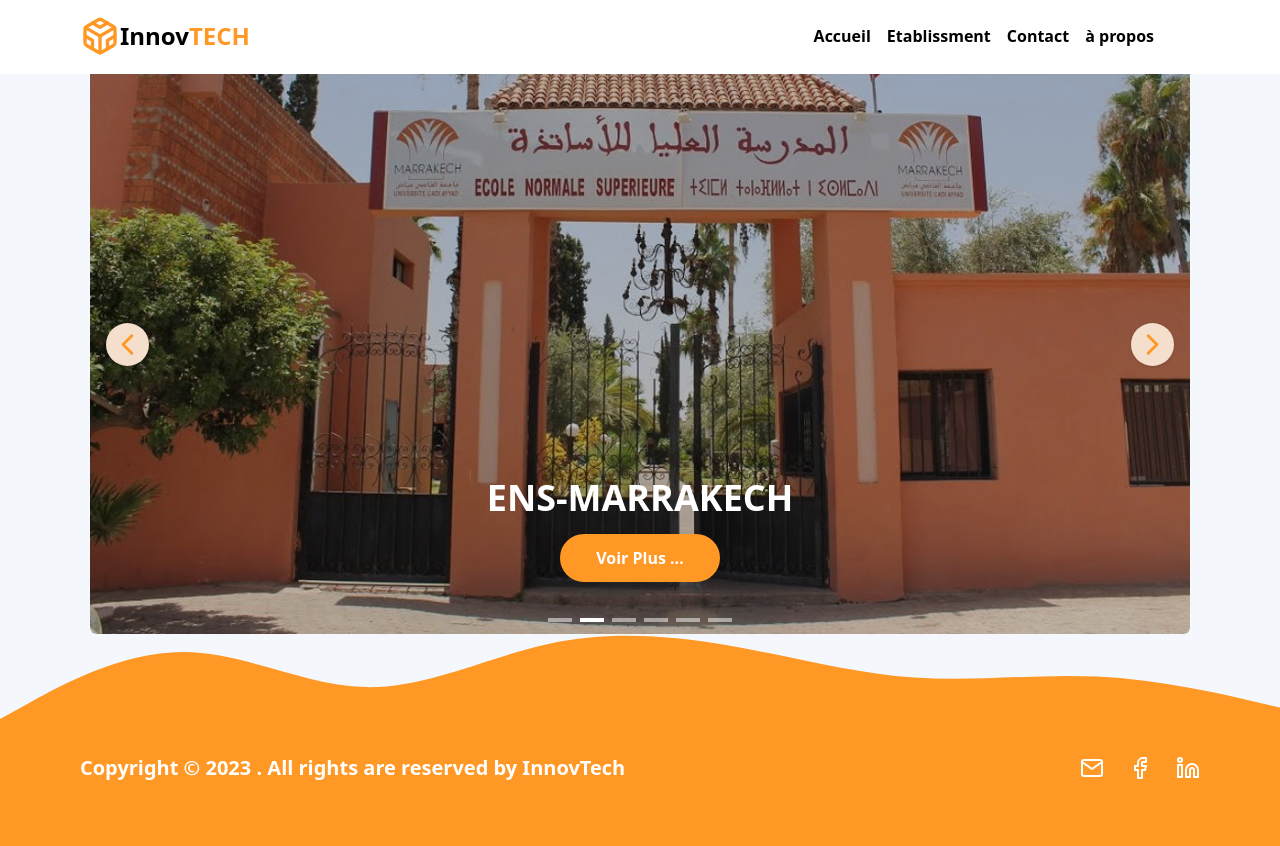
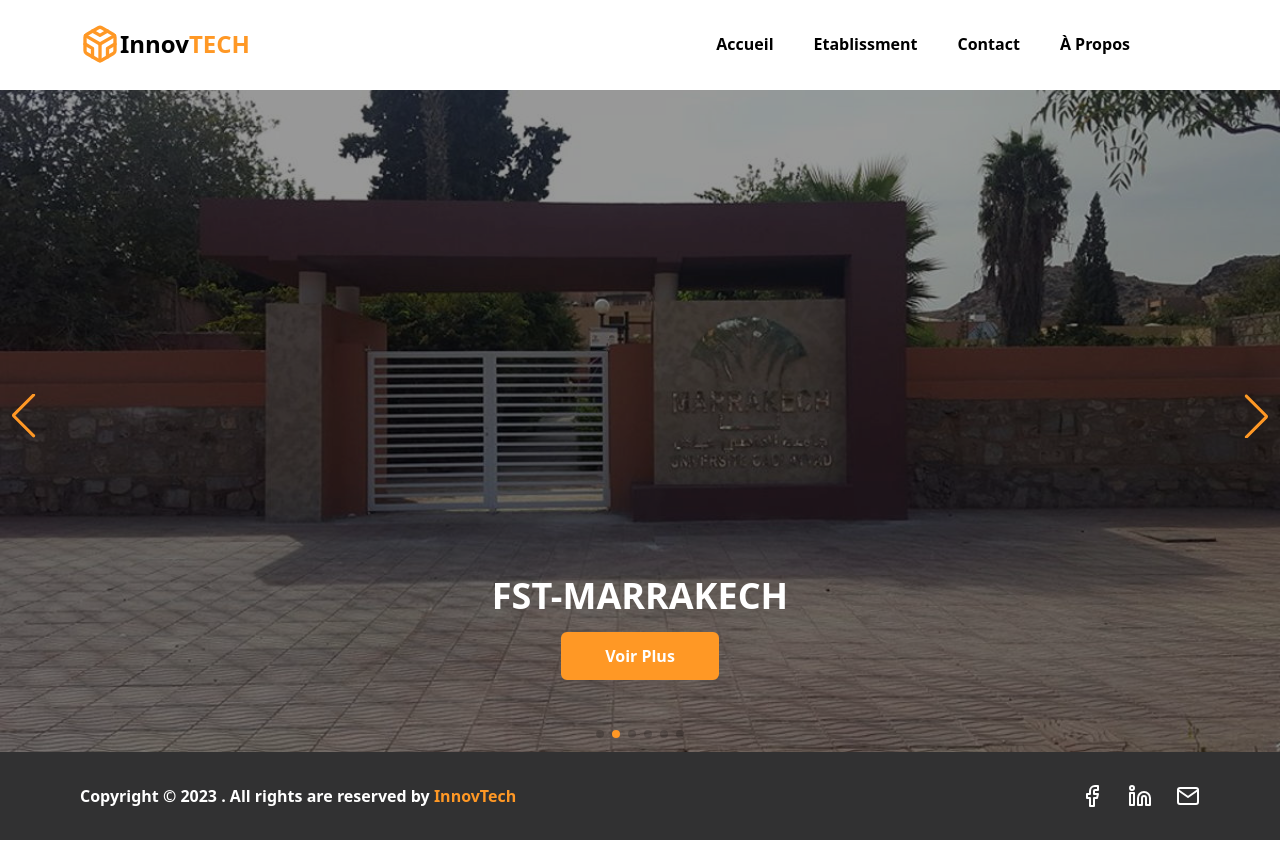
Before and after one commit to salahelfatimi/InnovTech, a Next.js app: page /components/Home/carousel in a window 1280 px wide. Built offline with nearby package versions, Linux system fonts and the light colour scheme.

Commit message:
update homepage design

```diff
--- a/package.json
+++ b/package.json
@@ -19,7 +19,8 @@
     "react-feather": "^2.0.10",
     "react-hot-toast": "^2.4.1",
     "react-leaflet": "^4.2.1",
-    "resend": "^2.0.0"
+    "resend": "^2.0.0",
+    "swiper": "^11.0.5"
   },
   "devDependencies": {
     "autoprefixer": "^10.0.1",
--- a/src/components/footer.jsx
+++ b/src/components/footer.jsx
@@ -2,28 +2,18 @@ import { Facebook, Linkedin, Mail  } from "react-feather"
 export default function Footer(){
     return(
         <>
-            <div className=" relative py-16 text-white ">
-
-                <img className=" absolute z-0 bottom-0 sm:block lg:hidden" src="/icon/wave-haikeiTablet.svg" alt="" />
-                <img className=" absolute z-0 bottom-0 block sm:hidden" src="/icon/wave-haikeiPhone.svg" alt="" />
-
-                <img className=" absolute z-0 bottom-0 lg:block  hidden" src="/icon/wave-haikei4k.svg" alt="" />
-
+            <div className=" relative py-8 text-white bg-black/80">
                 <div className="  relative container flex flex-col items-center gap-6 lg:flex-row lg:justify-between ">
-                    <span className=" font-bold text-xl  text-center md:text-start ">
-                        Copyright &copy;  {new Date().getFullYear()} . All rights are reserved by InnovTech
-
+                    <span className=" font-bold text-center md:text-start ">
+                        Copyright &copy;  {new Date().getFullYear()} . All rights are reserved by <span className="text-[#ff9825]">InnovTech</span>
+                    </span>
+                    <span className="flex gap-6 items-center ">
+                        <Facebook/>
+                        <Linkedin/>
+                        <Mail />
                     </span>
 
-                    <spna className="flex gap-6 items-center ">
-                        <Mail />
-                        <Facebook/>
-                        <Linkedin/>
-
-                    </spna>
-
                 </div>
-
             </div>
         </>
     )
--- a/src/components/layout.js
+++ b/src/components/layout.js
@@ -16,7 +16,7 @@ export default function Layout({ children }) {
         </Head>
         <div></div>
         <Navbar />
-        <main className="py-14 mb-auto bg-[#F4F7FC] dark:bg-[#272B34]   ">
+        <main className="pt-20 mb-auto bg-[#F4F7FC] dark:bg-[#272B34]">
           {children}
         </main>
         <div className=" bg-[#F4F7FC]  dark:bg-[#272B34]">
--- a/src/components/navbar.jsx
+++ b/src/components/navbar.jsx
@@ -27,22 +27,18 @@ export default function Navbar(){
     return(
         <>
             <div id="top"  className="z-20  ">
-
                 {/* pc Nav bar */}
                 <div className="  md:block hidden">
-
-
-                    <div className="  bg-white dark:bg-[#1C1F24]  pt-4 fixed py-4   border-b-2 border-white dark:border-[#1C1F24] top-0 right-0 left-0">
+                    <div className="  bg-white dark:bg-[#1C1F24] fixed py-6  border-b-2 border-white dark:border-[#1C1F24] top-0 right-0 left-0">
                         <div className="container flex items-center justify-between">
                             <div className="flex gap-4 items-center ">
-
                                 <span className=" flex items-center font-bold text-2xl "><Codesandbox size={40} className="text-[#ff9825]"/>Innov<span className="text-[#ff9825]">TECH</span></span>
                                 {/* <img src="/image/logo.png" alt="logo" className=" w-10" /> */}
                             </div>
-                            <div className="flex flex-row items-center gap-4">
+                            <div className="flex flex-row items-center gap-10">
                                 {itemsNav.map((ele, index) => (
                                 <Link key={index} href={ele.href}>
-                                    <div  className={` hover:text-[#ff9825]  dark:hover:text-[#ff9825] hover:duration-700 transition font-bold ${router.pathname==ele.href?"border-b-4 border-[#ff9825] text-[#ff9825]":"text-black dark:text-white"} `}>
+                                    <div  className={` hover:text-[#ff9825]  dark:hover:text-[#ff9825] hover:duration-700 transition font-bold ${router.pathname==ele.href?"border-b-2 border-[#ff9825] text-[#ff9825]":"text-black dark:text-white"} capitalize`}>
                                         <span>{ele.title}</span>
                                     </div>
                                 </Link>
--- a/src/pages/components/Home/carousel.jsx
+++ b/src/pages/components/Home/carousel.jsx
@@ -1,9 +1,13 @@
 import Link from "next/link"
-import { useEffect, useState } from "react"
 import {ChevronLeft, ChevronRight} from "react-feather"
+import { useRef, useEffect, useState } from 'react';
+import { register } from 'swiper/element/bundle';
+
+register();
+
 export default function Carousel(){
+    const swiperElRef = useRef(null);
     const  [data,setData]=useState([])
-    const [curr ,setCurr]=useState(0)
 
     // Fetch data from json file
     useEffect(()=>{
@@ -11,78 +15,53 @@ export default function Carousel(){
             const response= await fetch("/json/carousel.json")
             const dataGet=  await response.json()
             setData(dataGet.slider )
-
         }
         fetchData()
+        const swiperEl = document.querySelector('swiper-container');
+        const params = {
+            // array with CSS styles
+            injectStyles: [`
+                :host .swiper-button-next, :host .swiper-button-prev {
+                    color: #ff9825;
+                }
+                :host .swiper-pagination-bullet-active {
+                    background: #ff9825;
+                }
+            `],
+        };
+        Object.assign(swiperEl, params);
+        swiperEl.initialize();
     },[])
-    // Make photo change
-    const prev=()=> setCurr((curr)=>(curr ===0?data.length-1:curr-1))
-    const next=()=> setCurr((curr)=>(curr ===data.length-1?0:curr+1))
 
-    // make photo change auto
-    useEffect(()=>{
-        const slideInterval=setInterval(next,3000)
-        return ()=>clearInterval(slideInterval)
-    },[curr])
     return(
-        <>
-            <div className="  flex items-center justify-center container">
-
-
-                <div className=" max-w-[1100px] max-h-[700px] overflow-hidden  rounded-md         relative">
-                    <div style={{ transform:`translateX(-${curr *100}%)` }} className="flex transition-transform ease-out duration-700 ">
+        <swiper-container
+            ref={swiperElRef}
+            init="false"
+            slides-per-view="1"
+            navigation="true"
+            pagination="true"
+            loop={true}
+            autoplay-delay={5000}
+            autoplay={true}
+        >
             {data.map((ele,index)=>(
-
-                                <img key={index} className=" brightness-75  rounded-md"   src={`/image/carousel/${ele.src}`} alt={ele.title} />
-
-                        ))}
-                    </div>
-                    <div className=" absolute inset-0 flex items-center justify-between p-4 ">
-                        <button onClick={prev} className=" p-1 bg-[#f3dfcb] text-[#ff9825] duration-500 rounded-full shadow   ">
-                            <ChevronLeft size={35}/>
-                        </button>
-                        <button onClick={next} className=" p-1 bg-[#f3dfcb] text-[#ff9825] z-30  duration-500 rounded-full shadow   ">
-                            <ChevronRight size={35}/>
-                        </button>
-                    </div>
-                    <div className=" absolute bottom-3 left-0 right-0  justify-center md:p-8 p-2 flex   rounded-tr-lg ">
-                        <div className="flex justify-center  items-center gap-2">
-                            {
-                                data.map((ele,index)=>(
-                                    <div key={index} className={` space-y-1 bg-[] p-2 rounded-xl md:space-y-4 flex items-center  flex-col  ${curr===index?"block":" hidden"}`}>
+                <swiper-slide key={index}>
+                    <img className="w-full object-cover"   src={`/image/carousel/${ele.src}`} alt={ele.title} />
+                    <div className="absolute top-0 left-0 w-full h-full bg-black/40"></div>
+                    <div className=" absolute bottom-8 left-0 right-0 justify-center md:p-8 p-2 flex">
+                        <div className="space-y-1 p-2 md:space-y-4 flex items-center flex-col">
                             <div  className="text-white md:text-4xl font-bold">
                                 {ele.title}
                             </div>
                             <Link  href={`/etablissmentInfo/[city]/[establishment]`} as={`/etablissmentInfo/${ele.city}/${ele.title}`}>
-                                            <button className="bg-[#ff9825] font-bold border-4 border-[#ff9825] hover:bg-[#ffffff] hover:text-[#ff9825] dark:hover:text-[#fff] duration-700   dark:hover:bg-[#1c1f24]  text-white rounded-3xl   py-1 lg:py-2 lg:px-8 capitalize px-4 ">
-                                                Voir plus ...
+                                <button className="bg-[#ff9825] font-bold border-4 border-[#ff9825] hover:bg-[#ffffff] hover:text-[#ff9825] dark:hover:text-[#fff] duration-700 dark:hover:bg-[#1c1f24]  text-white rounded-md py-1 lg:py-2 lg:px-10 capitalize px-8">
+                                    Voir plus
                                 </button>
                             </Link>
                         </div>
-                                ))
-                            }
-
                     </div>
-
-                    </div>
-                    <div className=" absolute bottom-3 right-0 left-0">
-                        <div className="flex items-center justify-center gap-2">
-                            {
-                                data.map((ele,index)=>(
-                                    <div key={index} className={` transition-all w-3 md:w-6 md:h-6 h-3 border-white  border-b-4 ${curr===index?"p-1":" border-opacity-50"}`}>
-
-                                    </div>
-                                ))
-                            }
-
-                        </div>
-
-                    </div>
-                </div>
-
-
-            </div>
-
-        </>
+                </swiper-slide>
+            ))}
+        </swiper-container>
     )
 }
--- a/src/pages/components/Home/descriptionInnovtech.jsx
+++ b/src/pages/components/Home/descriptionInnovtech.jsx
@@ -1,11 +1,11 @@
 export default function DescriptionInnovtech(){
     return(
         <>
-        <div className="flex flex-col items-center gap-8 relative z-10   ">
+        <div className="flex flex-col items-center gap-8 relative z-10 pt-24">
             <span className="lg:text-4xl text-2xl text-[#ff9825] text-center  font-bold relative z-10">
               Formation Doctorale InnovTech{" "}
             </span>
-            <span className="text-[#001122] dark:text-[#DFE0DF] font-bold  text-center lg:text-lg relative z-10">
+            <span className="text-[#001122]/70 dark:text-[#DFE0DF] text-sm text-center relative z-10">
               Le projet InnovTech vise à regrouper et collaborer les
               laboratoires de l&apos;UCA pour répondre à ses orientations
               stratégiques. Cette mutualisation crée une synergie entre
--- a/src/pages/components/Home/grid.jsx
+++ b/src/pages/components/Home/grid.jsx
@@ -13,18 +13,18 @@ export default function Grid() {
 
   return (
     <>
-      <div className="grid md:grid-cols-2 grid-cols-1 lg:grid-cols-3  gap-6 relative z-10">
+      <div className="grid md:grid-cols-2 grid-cols-1 lg:grid-cols-3 gap-6 relative pt-12 pb-32">
 
           {data.map((ele, index) => (
           <div
             key={index}
-            className="flex flex-col gap-8   h-[100%]      bg-white dark:bg-[#1c1f24] dark:text-white text-black p-6 rounded-md"
+            className="flex flex-col bg-white dark:bg-[#1c1f24] dark:text-white p-6 rounded-md"
           >
-            <span className=" text-6xl text-center"  >{ele.icon}</span>
-            <span className="text-[#ff9825] text-center  font-bold text-lg md:text-2xl">
+            <span className=" text-7xl text-center mb-4">{ele.icon}</span>
+            <span className="text-[#ff9825] text-center  font-bold text-lg md:text-xl mb-8">
               {ele.title}
             </span>
-            <span className=" text-sm font-semibold dark:text-[#DFE0DF]">{ele.description}</span>
+            <span className="leading-relaxed text-sm text-black/80 dark:text-[#DFE0DF]">{ele.description}</span>
           </div>
         ))}
       </div>
--- a/src/pages/components/Home/infoBelkhayat.jsx
+++ b/src/pages/components/Home/infoBelkhayat.jsx
@@ -3,22 +3,15 @@ import { Facebook, Linkedin, Mail } from "react-feather";
 export default function InfoBelkhayat(){
     return(
         <>
-            <div className=" container flex flex-col lg:flex-row items-center justify-center gap-12 ">
-                <img className=" rounded-3xl md:w-[70%] lg:w-[40%]  drop-shadow-2xl " src="/image/home/Belkhayat.png" alt="" />
+            <div className=" container flex flex-col lg:flex-row items-center justify-center gap-12 py-24">
+                <img className="rounded-md md:w-[70%] lg:w-[40%]" src="/image/home/Belkhayat.png" alt="" />
                 <div className="flex flex-col  lg:items-start items-center text-center lg:text-start gap-4">
                     <span className=" text-2xl lg:text-3xl font-bold text-[#ff9825] ">M. Belkhayat Driss</span>
                     <span className=" text-lg lg:text-xl font-medium dark:text-[#DFE0DF]">Le directeur de la cité de l&apos;innovation de Marrakech</span>
                     <div className="flex gap-4 items-center">
-                        <span>
-                            <Linkedin size={35} className="bg-[#0a66c2]   rounded stroke-slate-50 p-1"/>
-                        </span>
-
-                        <span>
-                            <Facebook size={35} className="bg-[#0866ff] fill-white  rounded-full stroke-1 stroke-slate-50 p-1"/>
-                        </span>
-                        <span>
-                            <Mail size={35} className="  rounded fill-white-600 stroke-2 stroke-red-500 p-1"/>
-                        </span>
+                        <Facebook size={32} className="stroke-[#0866ff] stroke-2 p-1"/>
+                        <Linkedin size={32} className="stroke-[#0a66c2] p-1"/>
+                        <Mail size={32} className="stroke-2 stroke-red-500 p-1"/>
                     </div>
 
 
--- a/src/pages/components/Home/map.jsx
+++ b/src/pages/components/Home/map.jsx
@@ -1,14 +1,14 @@
 export default function Map(){
     return(
         <>
-            <div className="   relative">
-                <iframe className=" relative    "
+            <div className="relative">
+                <iframe className=" relative"
                     src="https://www.google.com/maps/d/u/0/embed?mid=1EEBYDK-DPQ05E25i4TjANJyBoJ9qd-8&ehbc=2E312F&noprof=1"
                     width="100%"
                     height="600"
                 ></iframe>
-                <div className=" absolute dark:bg-[#272b34] bg-[#f4f7fc]   -top-1 right-0 left-0  p-8 z-0"></div>
-                <span className="lg:text-4xl container text-2xl text-[#ff9825]   font-bold absolute -top-10 text-center z-30  right-0 left-0">
+                <div className=" absolute dark:bg-[#272b34] bg-[#f4f7fc]  -top-1 right-0 left-0  p-8 z-0"></div>
+                <span className="lg:text-4xl container text-2xl text-[#ff9825] font-bold absolute -top-2 text-center z-30  right-0 left-0">
                     Découvrez les 6 Établissements sur la Carte
                 </span>
             </div>
--- a/src/pages/index.jsx
+++ b/src/pages/index.jsx
@@ -10,7 +10,7 @@ import ButtonUp from "./components/buttonUp";
 export default function Home() {
   return (
     <>
-      <div className="flex relative z-10 flex-col gap-24 pt-12 ">
+      <div className="flex relative z-10 flex-col">
         <ButtonUp/>
         <Loading />
         <div>
```
Also changed, not shown: 1 other file (tests, documents, lock files or other folders). Lines whose indentation alone changed are shown as unchanged.
